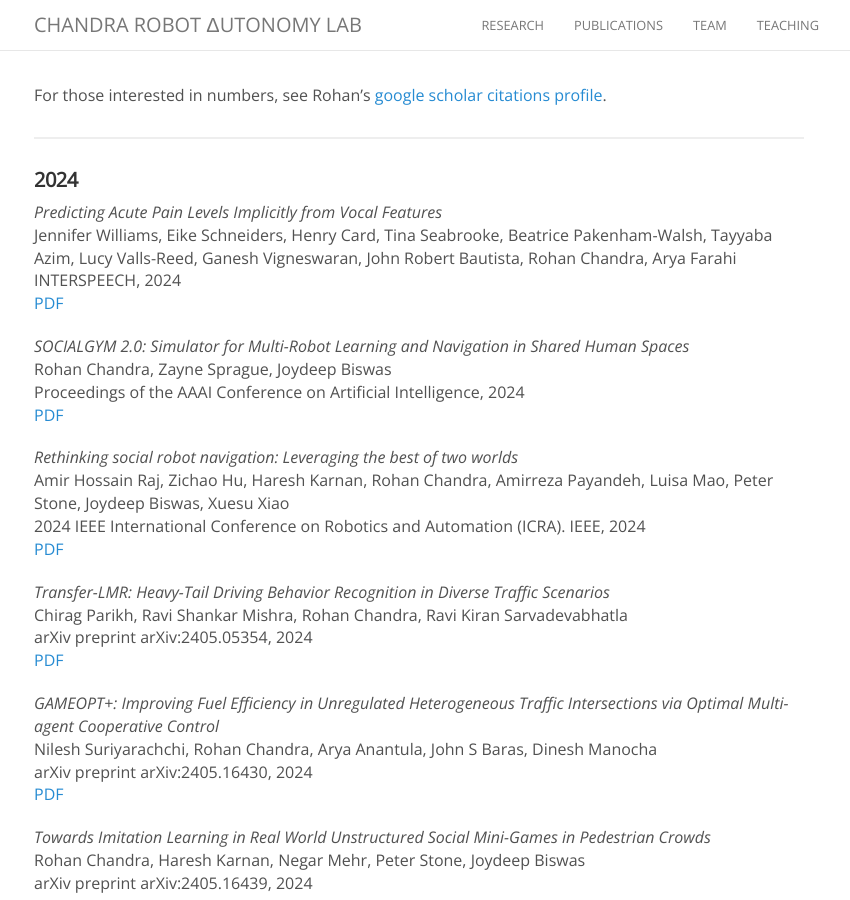
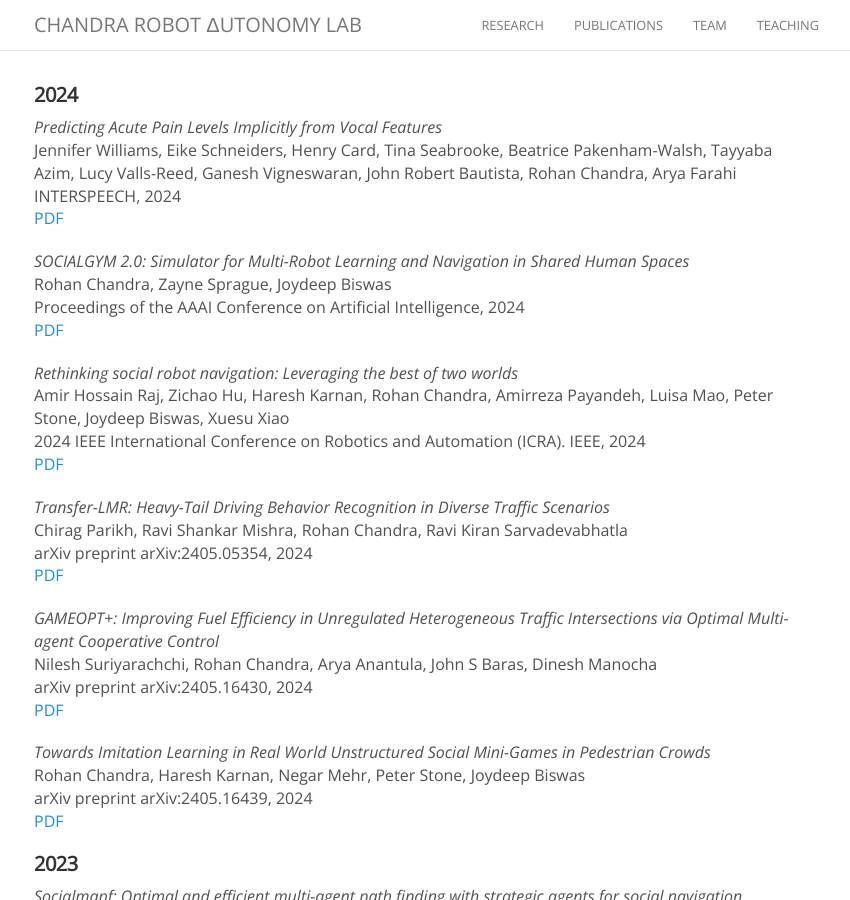
Before and after one commit to CRAL-UVA/CRAL-UVA.github.io, a Jekyll site: the page built from publications.md, in a window 1280 px wide and 900 px high. Shown: the whole window, without its empty margins (221-1071 px from the left). Built offline with Jekyll 4.4.1, drawn with Linux system fonts in a browser that asks for light colours; nearby versions of some CDN libraries; comment, search, counter and statistics services are not loaded.

Commit message:
removed line in pub

```diff
--- a/publications.md
+++ b/publications.md
@@ -3,8 +3,8 @@ title: Publication
 permalink: /publication/
 ---
 
-For those interested in numbers, see Rohan's [google scholar citations profile](https://scholar.google.com/citations?user=uOIgTt8AAAAJ&hl=).
-<hr>
+<!-- For those interested in numbers, see Rohan's [google scholar citations profile](https://scholar.google.com/citations?user=uOIgTt8AAAAJ&hl=). -->
+<!-- <hr> -->
 
 <h4>2024</h4>
 
```
